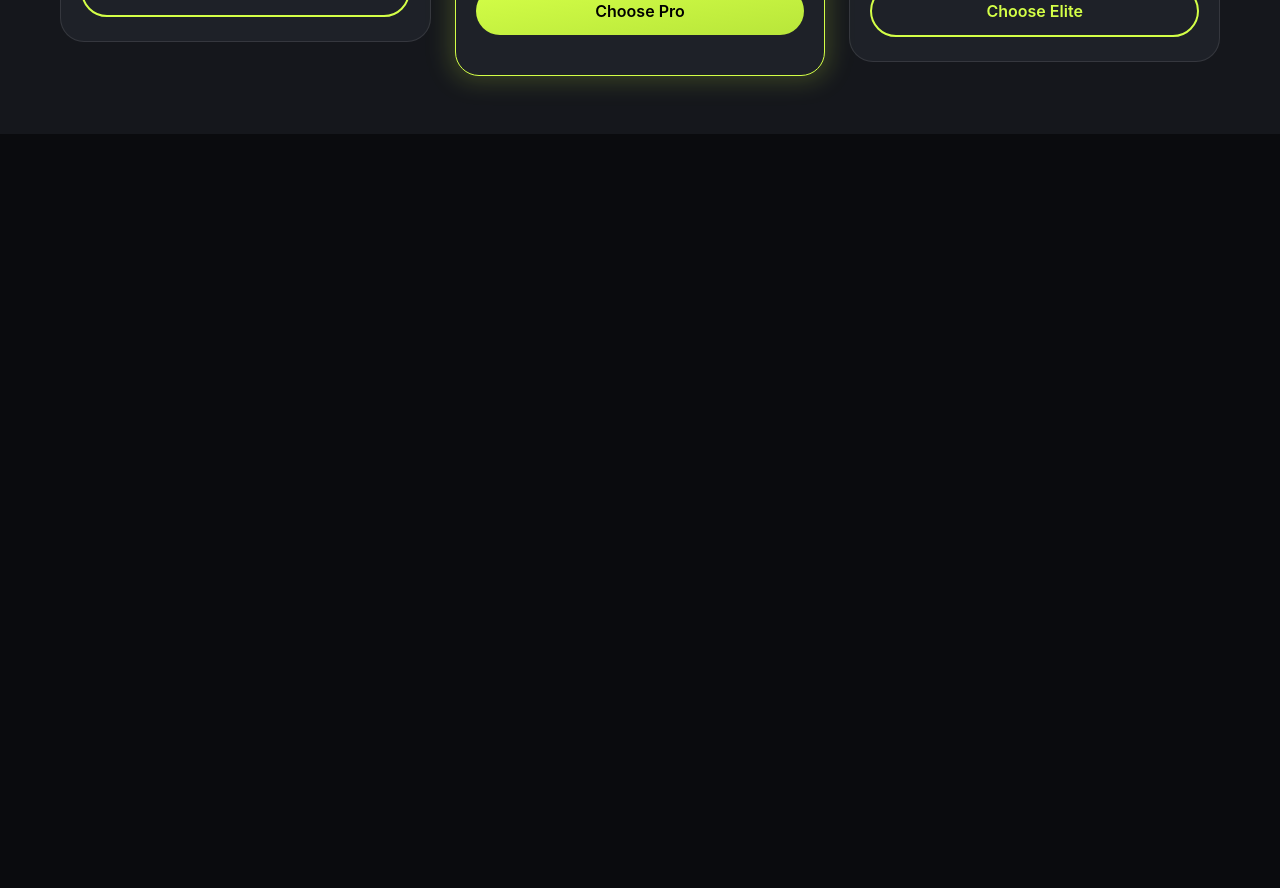
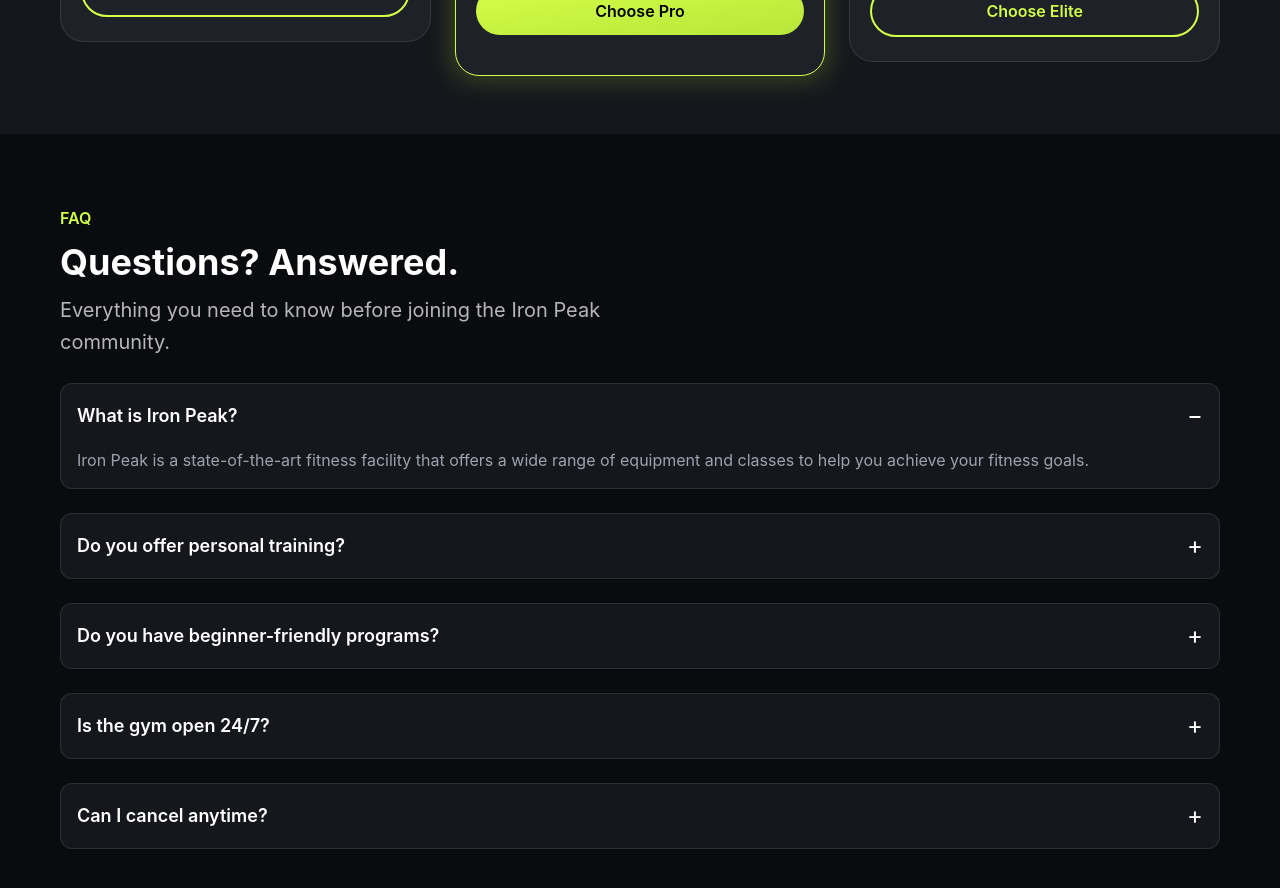
Before and after one commit to Ubaid-Stack/IronPeak, a React (Vite) app: page / in a window 1280 px wide. Shown: the part 5080-5968 px from the top of the page. Before the commit the page ends 5214 px from the top, so only its background shows below. Built offline with nearby package versions, Linux system fonts and the light colour scheme.

Commit message:
Implement faq section

```diff
--- a/src/App.tsx
+++ b/src/App.tsx
@@ -1,5 +1,6 @@
 import About from "./components/About/About";
 import Container from "./components/Container";
+import Faq from "./components/FAQ/Faq";
 import Hero from "./components/Hero/Hero";
 import Membership from "./components/Membership/Membership";
 import Navbar from "./components/Navbar/Navbar";
@@ -41,6 +42,11 @@ const App = () => {
           <Membership />
         </Container>
       </section>
+      <section className="py-18">
+        <Container>
+          <Faq />
+        </Container>
+      </section>
     </>
   );
 };
--- a/src/components/About/About.tsx
+++ b/src/components/About/About.tsx
@@ -45,6 +45,7 @@ const About = () => {
             transition-all duration-300
             hover:border-(--color-cta-primary)/30
             hover:shadow-(--shadow-glow)
+            hover:cursor-pointer
             "
           >
             <img
--- a/src/components/About/AboutCard.tsx
+++ b/src/components/About/AboutCard.tsx
@@ -3,7 +3,7 @@ import CardText from "../CardText";
 interface Props {
   title: string;
   description: string;
-  icon: React.ReactNode;
+  icon?: React.ReactNode;
   className?: string;
   iconClassName?: string;  // ← control icon wrapper from outside
 }
@@ -24,6 +24,7 @@ const AboutCard = ({
         px-5 py-4 mt-3
         transition-all duration-300
         hover:-translate-y-1
+        hover:cursor-pointer
         ${className}
       `}
     >
--- /dev/null
+++ b/src/components/FAQ/Faq.tsx
@@ -0,0 +1,32 @@
+import Description from "../Description";
+import Heading from "../heading";
+import SectionHeading from "../SectionHeading";
+import FaqCard from "./FaqCard";
+import faqData from "./FaqData";
+import { useState } from "react";
+
+const Faq = () => {
+  const [openIndex, setOpenIndex] = useState<number | null>(0);
+
+  const handleToggle = (index: number) => {
+    setOpenIndex(openIndex === index ? null : index);
+  };
+  return (
+    <section>
+      <SectionHeading title="FAQ" />
+      <Heading text="Questions? Answered." />
+      <Description text="Everything you need to know before joining the Iron Peak community." />
+      {faqData.map((faq, index) => (
+        <FaqCard
+          key={faq.question}
+          question={faq.question}
+          answer={faq.answer}
+          isOpen={openIndex === index}
+          onToggle={() => handleToggle(index)}
+        />
+      ))}
+    </section>
+  );
+};
+
+export default Faq;
--- /dev/null
+++ b/src/components/FAQ/FaqCard.tsx
@@ -0,0 +1,33 @@
+interface Props {
+  question: string;
+  answer: string;
+  isOpen: boolean;
+  onToggle: () => void;
+}
+
+const FaqItem = ({ question, answer, isOpen, onToggle }: Props) => {
+  return (
+    <div className="mt-6">
+      <div className="mb-4 rounded-xl border border-white/10 bg-(--color-secondary) transition-all duration-300 hover:border-(--color-cta-primary)">
+        <button
+          onClick={onToggle}
+          className="flex w-full items-center justify-between p-4 text-left hover:cursor-pointer"
+        >
+          <h3 className="text-lg font-semibold text-(--color-text-white)">
+            {question}
+          </h3>
+          <span className="text-2xl text-(--color-text-white)">
+            {isOpen ? "−" : "+"}
+          </span>
+        </button>
+        {isOpen && (
+          <div className="px-4 pb-4">
+            <p className="text-(--color-text-soft)">{answer}</p>
+          </div>
+        )}
+      </div>
+    </div>
+  );
+};
+
+export default FaqItem;
--- /dev/null
+++ b/src/components/FAQ/FaqData.ts
@@ -0,0 +1,28 @@
+const faqData = [
+  {
+    question: "What is Iron Peak?",
+    answer:
+      "Iron Peak is a state-of-the-art fitness facility that offers a wide range of equipment and classes to help you achieve your fitness goals.",
+  },
+  {
+    question: "Do you offer personal training?",
+    answer:
+      "Yes. We offer one-on-one personal training with certified coaches who build a program around your specific goals, schedule, and fitness level. Sessions are included in our Pro and Elite plans, or can be added to any membership.",
+  },
+  {
+    question: "Do you have beginner-friendly programs?",
+    answer:
+      "Absolutely. Every new member receives a guided onboarding and an introductory program designed to build confidence and proper technique from day one, no experience required.",
+  },
+  {
+    question: "Is the gym open 24/7?",
+    answer:
+      "Our facility offers round-the-clock access for Pro and Elite members, so you can train whenever it suits your lifestyle — early mornings, late nights, weekends, or holidays.",
+  },
+  {
+    question: "Can I cancel anytime?",
+    answer:
+      "Yes. All of our memberships are commitment-free. You can pause or cancel your plan anytime with no hidden fees or long-term contracts.",
+  },
+];
+export default faqData;
--- a/src/components/Membership/MembershipCard.tsx
+++ b/src/components/Membership/MembershipCard.tsx
@@ -43,7 +43,7 @@ const MembershipCard = ({
       <div
         className={`flex flex-col gap-5 h-full rounded-3xl border
         ${isPopular ? "border-(--color-cta-primary) py-10" : "border-white/10 py-6"}
-        bg-(--color-surface) px-5 transition-all duration-300 hover:-translate-y-1`}
+        bg-(--color-surface) hover:cursor-pointer px-5 transition-all duration-300 hover:-translate-y-1`}
       >
         <CardText title={title} description={description} />
         <div className="flex items-end gap-2">
--- a/src/components/Program/ProgramCard.tsx
+++ b/src/components/Program/ProgramCard.tsx
@@ -10,15 +10,21 @@ interface Props {
   role?: string;
 }
 
-const ProgramCard = ({ src, alt, title, description, children, role }: Props) => {
+const ProgramCard = ({
+  src,
+  alt,
+  title,
+  description,
+  children,
+  role,
+}: Props) => {
   return (
     <div className="relative group cursor-pointer">
-
       {/* Glow */}
       <div className="absolute -inset-2 md:-inset-3 lg:-inset-4 rounded-3xl blur-lg transition-all duration-500 group-hover:bg-[#D4FF47]/15" />
 
       {/* Card */}
-      <div className="relative overflow-hidden rounded-3xl border border-white/10 transition-all duration-300 group-hover:-translate-y-2 group-hover:border-[#D4FF47]/20">
+      <div className="relative overflow-hidden rounded-3xl border border-white/10 transition-all duration-300 group-hover:-translate-y-2 group-hover:border-[#D4FF47]/20 ">
         <img
           src={src}
           alt={alt}
@@ -29,19 +35,19 @@ const ProgramCard = ({ src, alt, title, description, children, role }: Props) =>
 
         {/* Bottom row */}
         <div className="absolute bottom-0 left-0 right-0 px-5 py-4 md:px-6 md:py-5 lg:px-7 lg:py-6 flex items-end justify-between gap-3">
-
           {/* Title + description stacked */}
           <div className="flex flex-col gap-1">
             <span className="text-white font-semibold text-lg md:text-xl lg:text-2xl leading-snug">
               {title}
             </span>
-            <span className="leading-relaxed text-(--color-cta-primary)">{role}</span>
+            <span className="leading-relaxed text-(--color-cta-primary)">
+              {role}
+            </span>
             {description && <CardText description={description} />}
           </div>
 
           {/* Icon button */}
           {children}
-
         </div>
       </div>
     </div>
--- a/src/components/StatCard.tsx
+++ b/src/components/StatCard.tsx
@@ -20,6 +20,7 @@ const StatCard = ({ icon, title, value }: Props) => {
         hover:-translate-y-1
         hover:border-(--color-cta-primary)/30
         hover:shadow-(--shadow-glow)
+        hover:cursor-pointer
       "
     >
       <div
```
